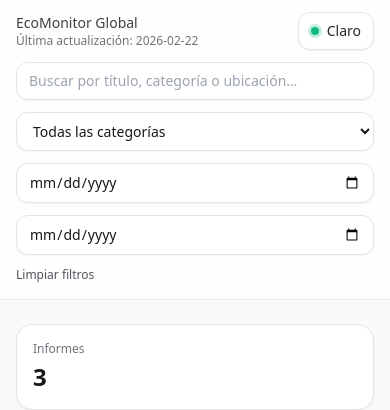
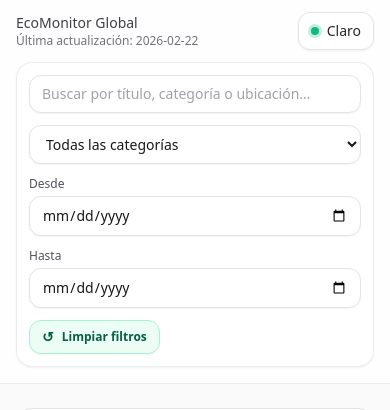
Before and after one commit to BrahianStiven/news-reports-portal, a React (Vite) app: page / in a window 390 px wide. Shown: the top 410 px of the page. Built offline with nearby package versions, Linux system fonts and the light colour scheme; the HTML template or start-up script is replaced by a standard one.

Commit message:
style: make filters responsive and more vibrant

```diff
--- a/src/features/resources/TopBar.jsx
+++ b/src/features/resources/TopBar.jsx
@@ -32,8 +32,9 @@ export default function TopBar({
       </div>
 
       <div className="mx-auto w-full max-w-6xl px-4 pb-4 sm:px-6 lg:px-8">
-        <div className="grid grid-cols-1 gap-3 sm:grid-cols-2 lg:grid-cols-12">
-          <div className="lg:col-span-5">
+        <div className="rounded-2xl border border-zinc-200/70 bg-white/70 p-3 shadow-sm backdrop-blur dark:border-zinc-800/70 dark:bg-zinc-950/40">
+          <div className="grid grid-cols-1 gap-3 md:grid-cols-12">
+            <div className="md:col-span-12 lg:col-span-5">
               <label className="sr-only" htmlFor="search">
                 Buscar
               </label>
@@ -42,11 +43,11 @@ export default function TopBar({
                 value={query}
                 onChange={(e) => onQueryChange(e.target.value)}
                 placeholder="Buscar por título, categoría o ubicación…"
-              className="w-full rounded-xl border border-zinc-200 bg-white px-3 py-2 text-sm text-zinc-900 shadow-sm outline-none transition focus:border-emerald-400 focus:ring-4 focus:ring-emerald-400/20 dark:border-zinc-800 dark:bg-zinc-900 dark:text-zinc-50 dark:focus:border-emerald-400"
+                className="w-full rounded-xl border border-zinc-200 bg-white px-3 py-2 text-sm text-zinc-900 shadow-sm outline-none transition placeholder:text-zinc-400 focus:border-emerald-400 focus:ring-4 focus:ring-emerald-400/20 dark:border-zinc-800 dark:bg-zinc-900 dark:text-zinc-50 dark:placeholder:text-zinc-500 dark:focus:border-emerald-400"
               />
             </div>
 
-          <div className="lg:col-span-3">
+            <div className="md:col-span-6 lg:col-span-3">
               <label className="sr-only" htmlFor="category">
                 Categoría
               </label>
@@ -64,8 +65,8 @@ export default function TopBar({
               </select>
             </div>
 
-          <div className="lg:col-span-2">
-            <label className="sr-only" htmlFor="fromDate">
+            <div className="md:col-span-3 lg:col-span-2">
+              <label className="mb-1 block text-xs font-medium text-zinc-600 dark:text-zinc-300" htmlFor="fromDate">
                 Desde
               </label>
               <input
@@ -77,8 +78,8 @@ export default function TopBar({
               />
             </div>
 
-          <div className="lg:col-span-2">
-            <label className="sr-only" htmlFor="toDate">
+            <div className="md:col-span-3 lg:col-span-2">
+              <label className="mb-1 block text-xs font-medium text-zinc-600 dark:text-zinc-300" htmlFor="toDate">
                 Hasta
               </label>
               <input
@@ -94,10 +95,12 @@ export default function TopBar({
               <button
                 type="button"
                 onClick={onClearFilters}
-              className="text-xs font-medium text-zinc-600 underline-offset-4 hover:text-zinc-900 hover:underline dark:text-zinc-300 dark:hover:text-white"
+                className="inline-flex items-center gap-2 rounded-xl border border-emerald-200 bg-emerald-50 px-3 py-2 text-xs font-semibold text-emerald-800 shadow-sm transition hover:-translate-y-0.5 hover:bg-emerald-100 hover:shadow-md active:translate-y-0 dark:border-emerald-900/50 dark:bg-emerald-950/30 dark:text-emerald-200 dark:hover:bg-emerald-950/45"
               >
+                <span className="text-sm leading-none">↺</span>
                 Limpiar filtros
               </button>
+            </div>
           </div>
         </div>
       </div>
```
Lines whose indentation alone changed are shown as unchanged.
